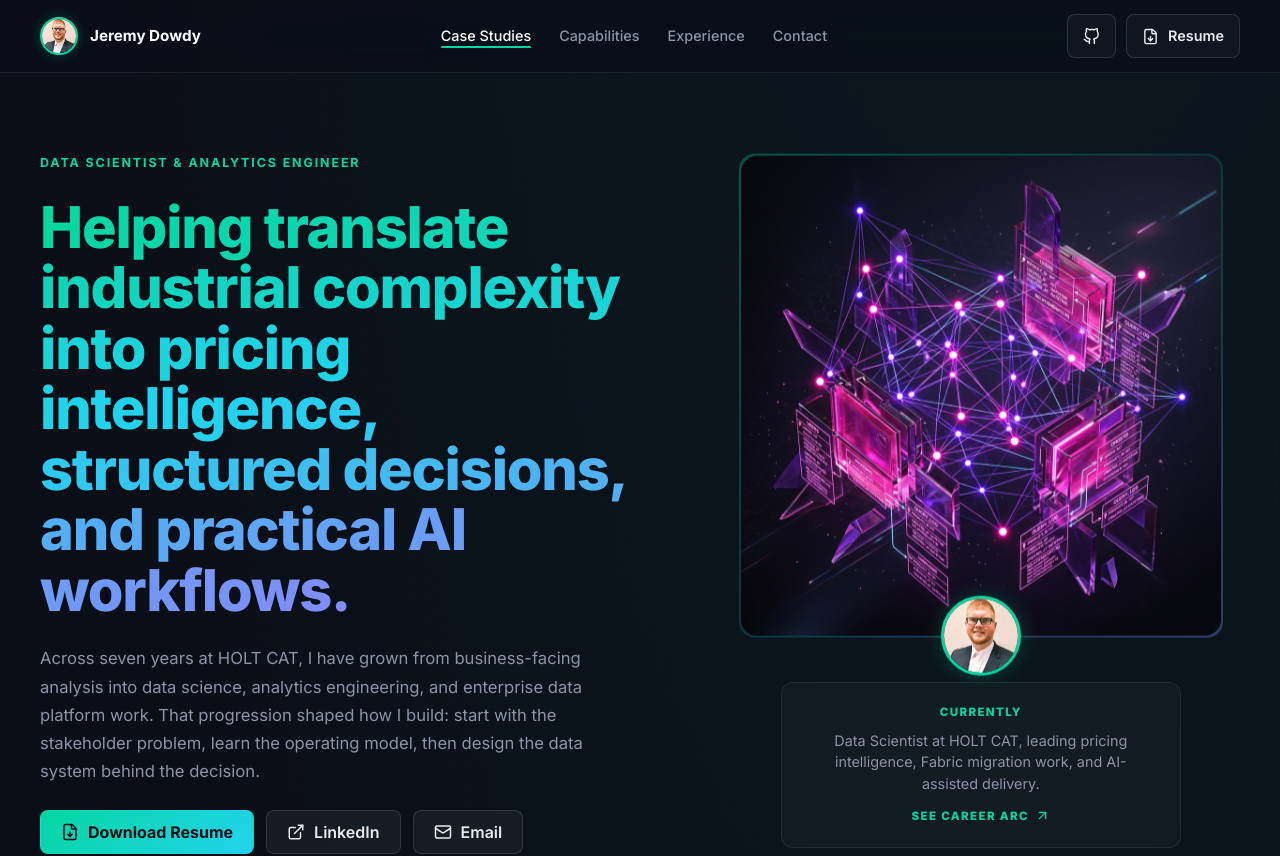
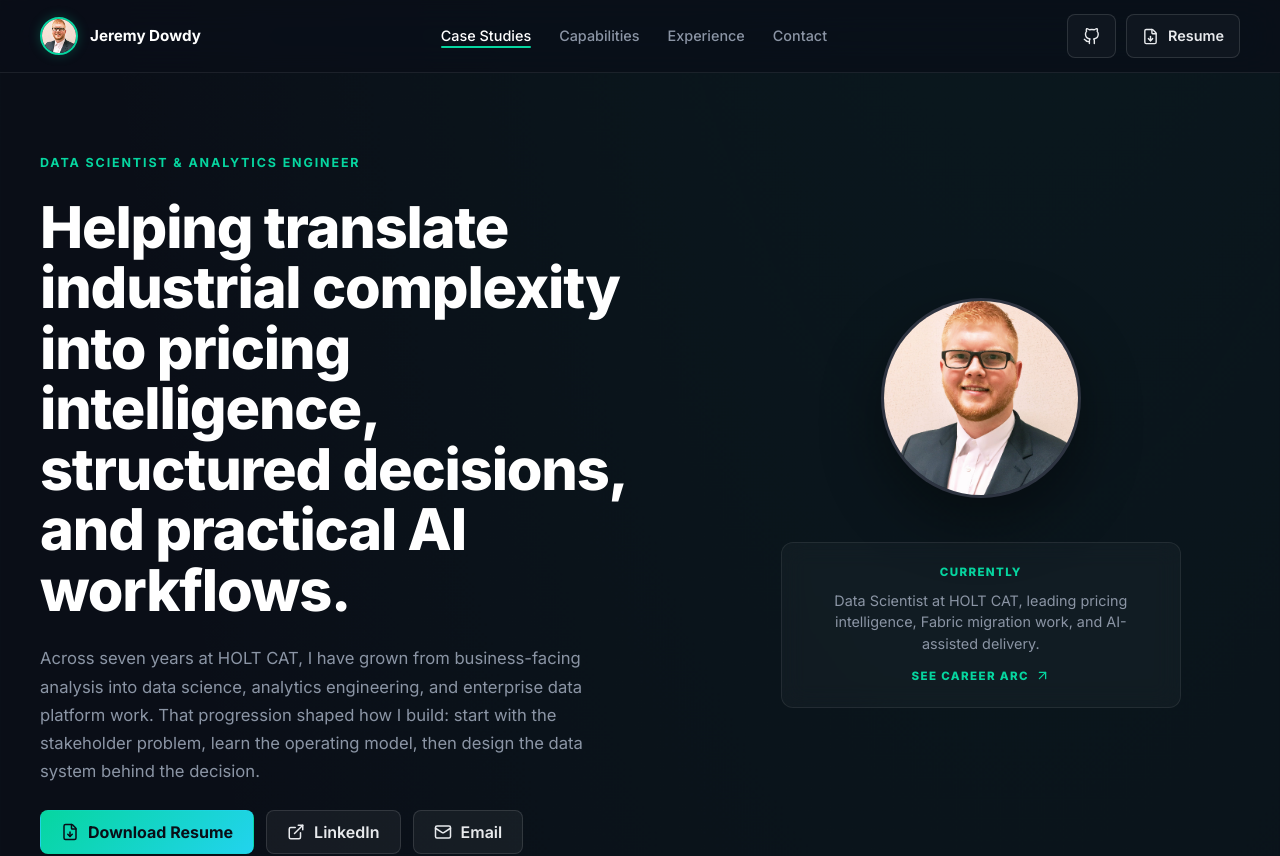
Before and after one commit to DataScience-JDow/personal_website, a Next.js app: page / in a window 1280 px wide. Shown: the top 856 px of the page. Built offline with nearby package versions, Linux system fonts and the light colour scheme.

Commit message:
Tweak: flatten hero headline and replace abstract network graphic with clean headshot portrait

```diff
--- a/src/app/globals.css
+++ b/src/app/globals.css
@@ -403,49 +403,18 @@
     position: relative;
   }
 
-  .hero-visual {
-    width: 100%;
-    max-width: 480px;
-    aspect-ratio: 1;
-    border-radius: var(--radius-lg);
-    overflow: visible;
+  .hero-visual-portrait {
+    width: 200px;
+    height: 200px;
+    border-radius: 50%;
+    overflow: hidden;
+    border: 3px solid var(--line-strong);
+    box-shadow: var(--shadow);
+    background: var(--bg-strong);
     position: relative;
-    animation: float 6s ease-in-out infinite;
   }
 
-  .hero-visual::before {
-    content: '';
-    position: absolute;
-    inset: -2px;
-    border-radius: inherit;
-    background: var(--gradient-border);
-    z-index: -1;
-    animation: border-glow 3s ease-in-out infinite;
-  }
-
-  .hero-visual img {
-    width: 100%;
-    height: 100%;
-    object-fit: cover;
-    border-radius: var(--radius-lg);
-  }
-
-  .hero-portrait {
-    width: 80px;
-    height: 80px;
-    overflow: hidden;
-    border: 3px solid var(--accent);
-    border-radius: 50%;
-    box-shadow: 0 0 20px var(--accent-glow);
-    position: absolute;
-    bottom: -40px;
-    left: 50%;
-    transform: translateX(-50%);
-    z-index: 2;
-    background: var(--bg);
-  }
-
-  .hero-portrait img {
+  .hero-visual-portrait img {
     width: 100%;
     height: 100%;
     object-fit: cover;
@@ -1384,10 +1353,7 @@
       order: -1;
     }
 
-    .hero-visual {
-      max-width: 320px;
-      margin: 0 auto;
-    }
+
 
     .proof-strip,
     .snapshot-grid,
--- a/src/components/Hero.tsx
+++ b/src/components/Hero.tsx
@@ -16,7 +16,7 @@ export default function Hero() {
         <div className="hero-copy">
           <p className="eyebrow">{profile.eyebrow}</p>
           <h1 id="hero-title">
-            <span className="gradient-text">{profile.headline}</span>
+            {profile.headline}
           </h1>
 
           <div className="hero-intro">
@@ -45,24 +45,14 @@ export default function Hero() {
         </div>
 
         <aside className="hero-profile" aria-label="Jeremy Dowdy profile summary">
-          <div className="hero-visual">
+          <div className="hero-visual-portrait">
             <Image
-              alt="Data architecture visualization showing interconnected systems"
-              fill
+              alt="Jeremy Dowdy"
+              height={180}
               priority
-              src="/hero-visual.png"
-              sizes="(max-width: 980px) 320px, 480px"
-              style={{ objectFit: 'cover' }}
+              src="/jeremy-dowdy-headshot.jpg"
+              width={180}
             />
-            <div className="hero-portrait">
-              <Image
-                alt="Jeremy Dowdy"
-                height={80}
-                priority
-                src="/jeremy-dowdy-headshot.jpg"
-                width={80}
-              />
-            </div>
           </div>
           <div className="hero-focus">
             <span>Currently</span>
```
